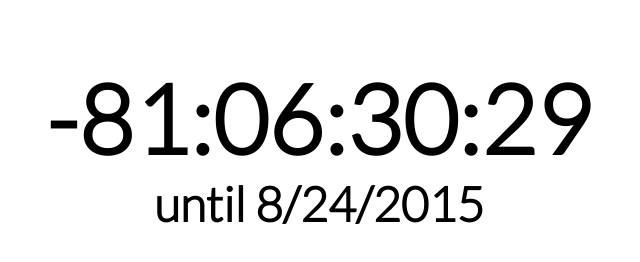
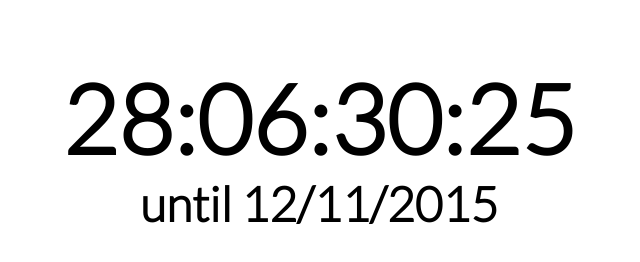
Before and after one commit to the-mausoleum/js-countdown, a plain HTML site: page index.html in a window 1280 px wide. Shown: the whole page, without its empty margins (321-961 px from the left). Drawn offline with Linux system fonts and the light colour scheme.

Commit message:
Update date

```diff
--- a/index.html
+++ b/index.html
@@ -21,8 +21,8 @@
     <script>
         var countdown = new Countdown('timer', 'date', {
             year: 2015,
-            month: 8,
-            day: 24
+            month: 12,
+            day: 11
         });
     </script>
 </body>
```
